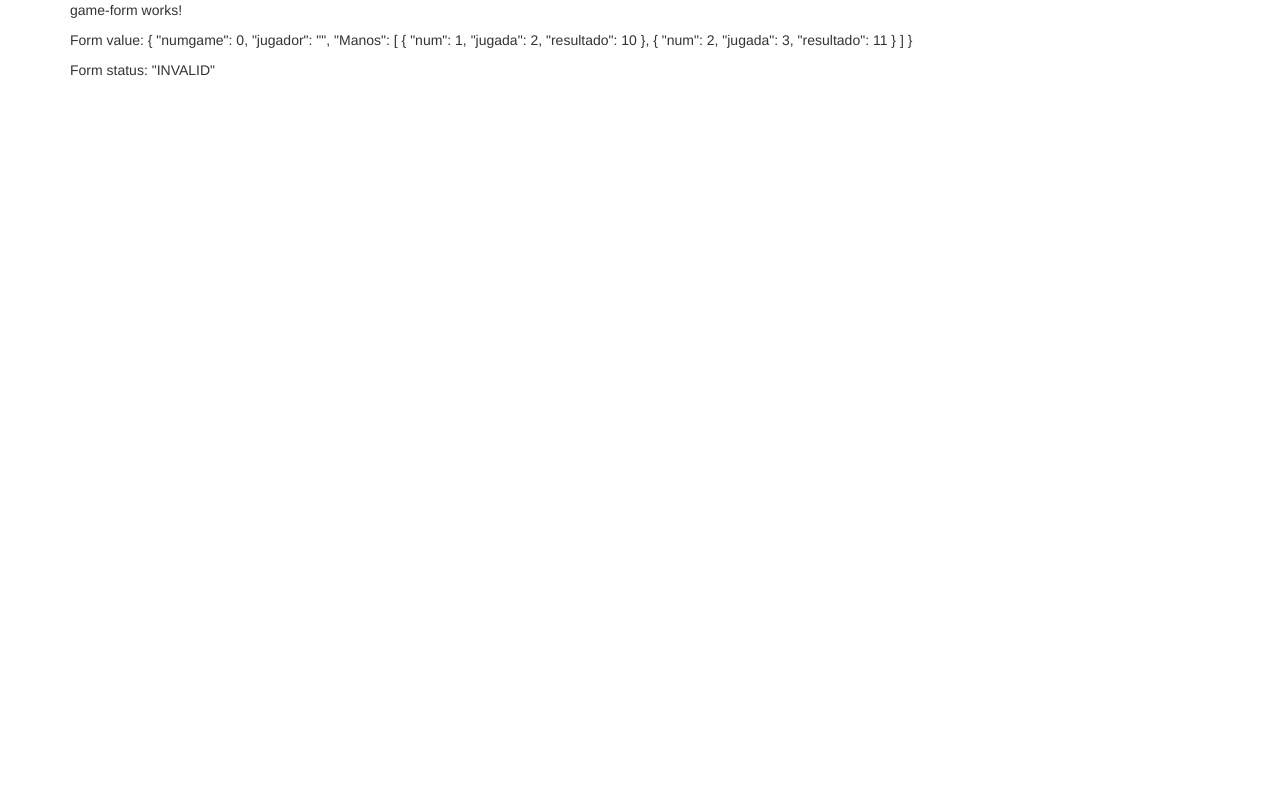
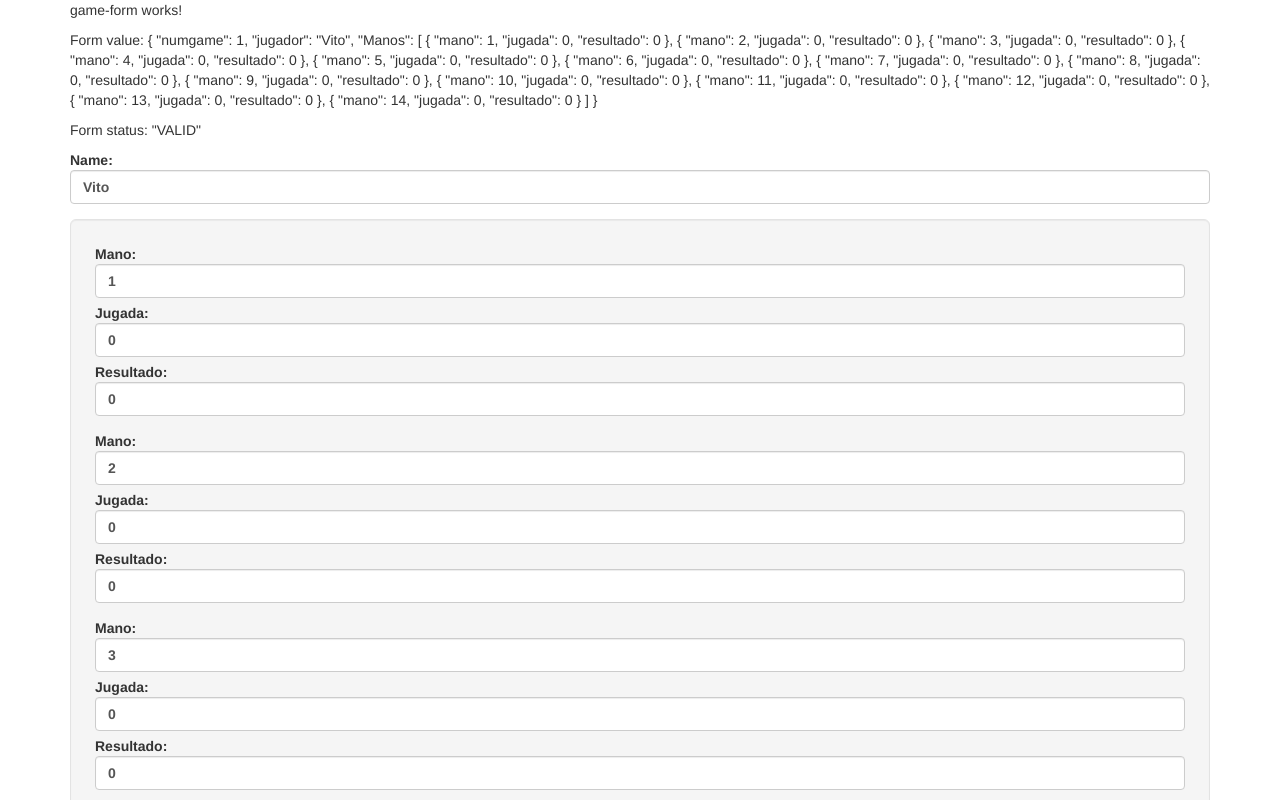
Before and after one commit to Juargo/vitogame, an Angular app: page / in a window 1280 px wide. Shown: the top 800 px of the page. Built offline with nearby package versions, Linux system fonts and the light colour scheme.

Commit message:
presentacion del primer template funcional con arrayform

```diff
--- a/src/app/game-form/game-form.component.html
+++ b/src/app/game-form/game-form.component.html
@@ -38,6 +38,29 @@
 
 <p>Form value: {{ gameForm.value | json }}</p>
 <p>Form status: {{ gameForm.status | json }}</p>
+
+<form [formGroup]="gameForm">
+  <div class="form-group">
+    <label class="center-block">Name:
+      <input class="form-control" formControlName="jugador">
+    </label>
+  </div>
+  <div formArrayName="Manos" class="well well-lg">
+    <div *ngFor="let mano of Manos.controls; let i=index" [formGroupName]="i">
+      <div class="form-group">
+        <label class="center-block">Mano:
+          <input class="form-control" formControlName="mano">
+        </label>
+        <label class="center-block">Jugada:
+          <input class="form-control" formControlName="jugada">
+        </label>
+        <label class="center-block">Resultado:
+          <input class="form-control" formControlName="resultado">
+        </label>
+      </div>
+    </div>
+  </div>
+</form>
 <!-- <div [hidden]="submitted">
 <form (ngSubmit)="onSubmit()" #heroForm="ngForm">
   <label for="name">NumberGame</label>
--- a/src/app/game-form/game-form.component.ts
+++ b/src/app/game-form/game-form.component.ts
@@ -16,23 +16,27 @@ export class GameFormComponent implements OnInit {
 
   createForm() {
     this.gameForm = this.fb.group({
-      numgame: [0, Validators.required],
-      jugador: ['', Validators.required],
-      //  Manos:this.fb.group(new Mano)
+      numgame: [1, Validators.required],
+      jugador: ['Vito', Validators.required],
       Manos: new FormArray([
-        // new FormControl('SF')
-        this.fb.group({
-          num: 1,
-          jugada:2,
-          resultado:10
-        }),
-        this.fb.group({
-          num: 2,
-          jugada:3,
-          resultado:11
-        })
-      ])
+      //   // new FormControl('SF')
+      //   this.fb.group({
+      //     num: 1,
+      //     jugada:2,
+      //     resultado:10
+      //   }),
+      //   this.fb.group({
+      //     num: 2,
+      //     jugada:3,
+      //     resultado:11
+      //   })
+       ])
     })
+  }
+
+  //metodo necesario para obtener los componentes del array del form y presentarlos en el for del formHtml
+  get Manos(): FormArray {
+    return this.gameForm.get('Manos') as FormArray;
   }
 
   // submitted = false;
@@ -42,6 +46,18 @@ export class GameFormComponent implements OnInit {
   // public model=new Game(0,"0",0,0,0);
 
   ngOnInit() {
+    let manosArray :  Array<Mano> =[]
+    // this.gameForm.reset()
+    for (let index = 1; index <= 14; index++) {
+      manosArray.push({mano:index,jugada:0,resultado:0})
+    }
+    const manosFGs = manosArray.map(manoss => this.fb.group(manoss))
+
+    var manosArrayFrom = this.fb.array(manosFGs,Validators.required)
+
+    this.gameForm.setControl('Manos',manosArrayFrom)
+
+    console.log(this.gameForm)
   }
 
   // newGame(){
```
